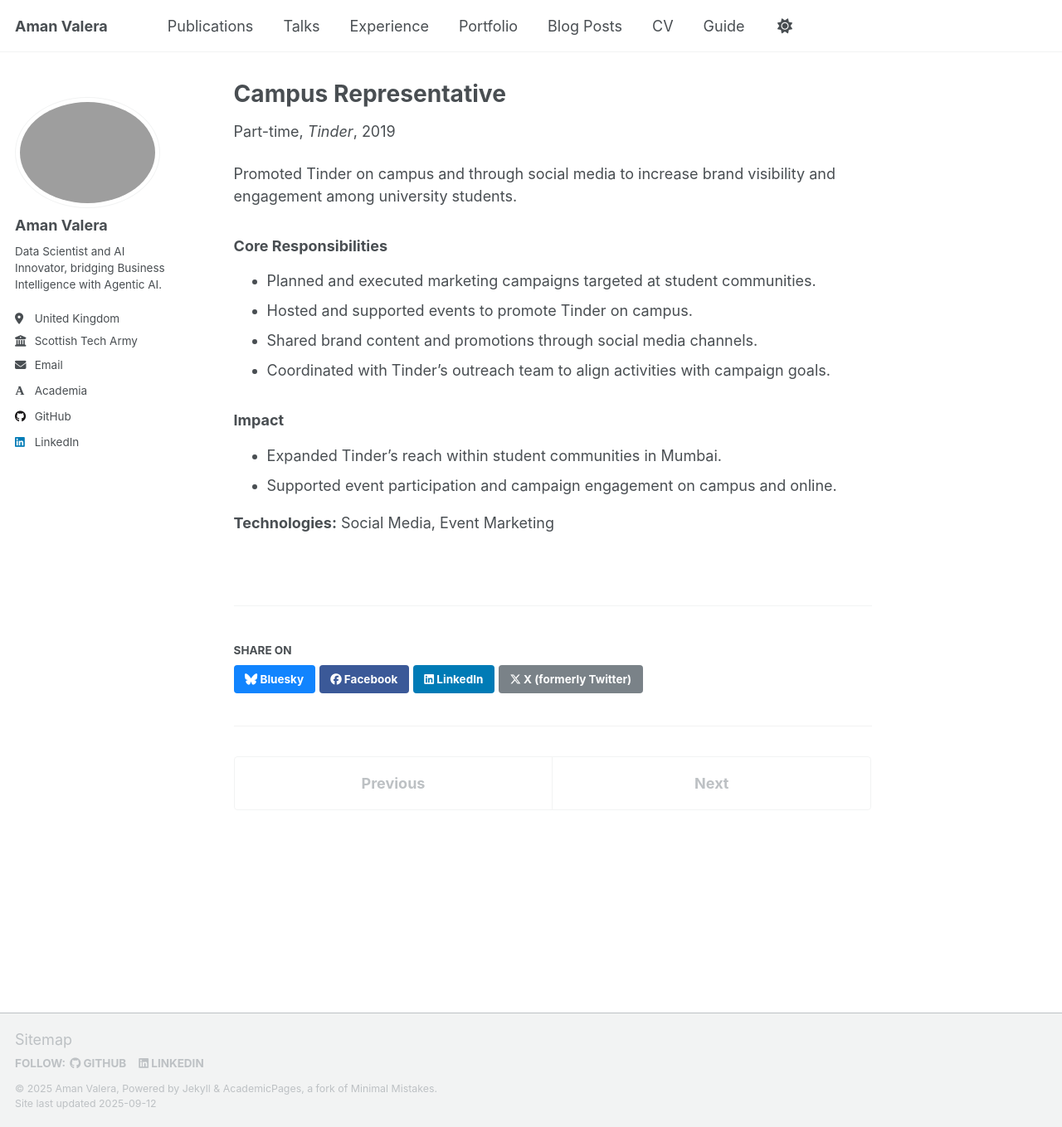
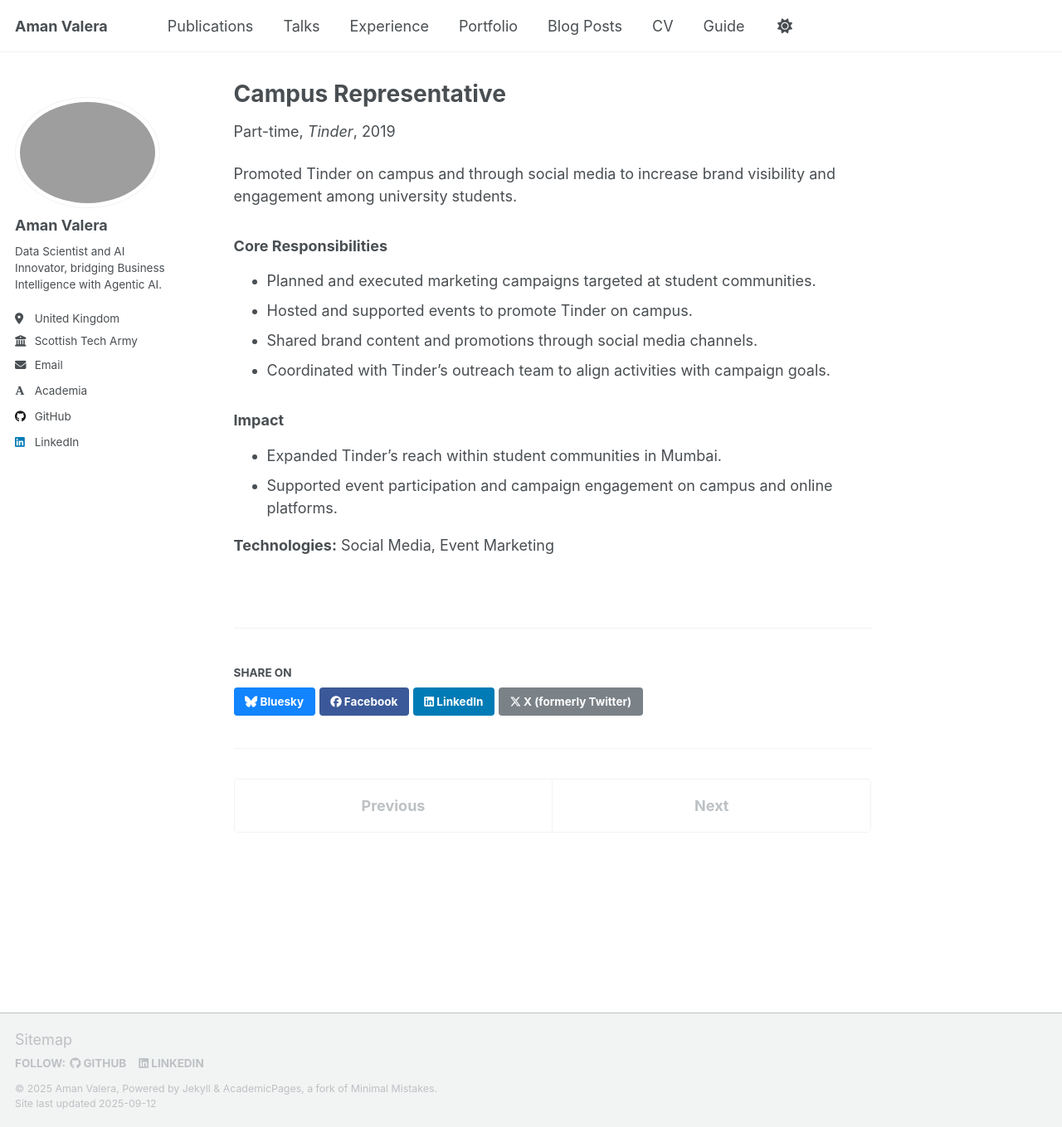
Before and after one commit to amanvalera/amanvalera.github.io, a Jekyll site: the page built from _experience/2019-tinder-campus-rep.md, in a window 1280 px wide and 1359 px high. Shown: the whole window at 83% size. Built offline with Jekyll 4.4.1, drawn with Linux system fonts in a browser that asks for light colours; some web fonts are replaced; a script that is not in the unit is left out.

Commit message:
Update 2019-tinder-campus-rep.md

```diff
--- a/_experience/2019-tinder-campus-rep.md
+++ b/_experience/2019-tinder-campus-rep.md
@@ -21,6 +21,6 @@
 
 ### Impact
 - Expanded Tinder’s reach within student communities in Mumbai.
-- Supported event participation and campaign engagement on campus and online.
+- Supported event participation and campaign engagement on campus and online platforms.
 
 **Technologies:** Social Media, Event Marketing
```
